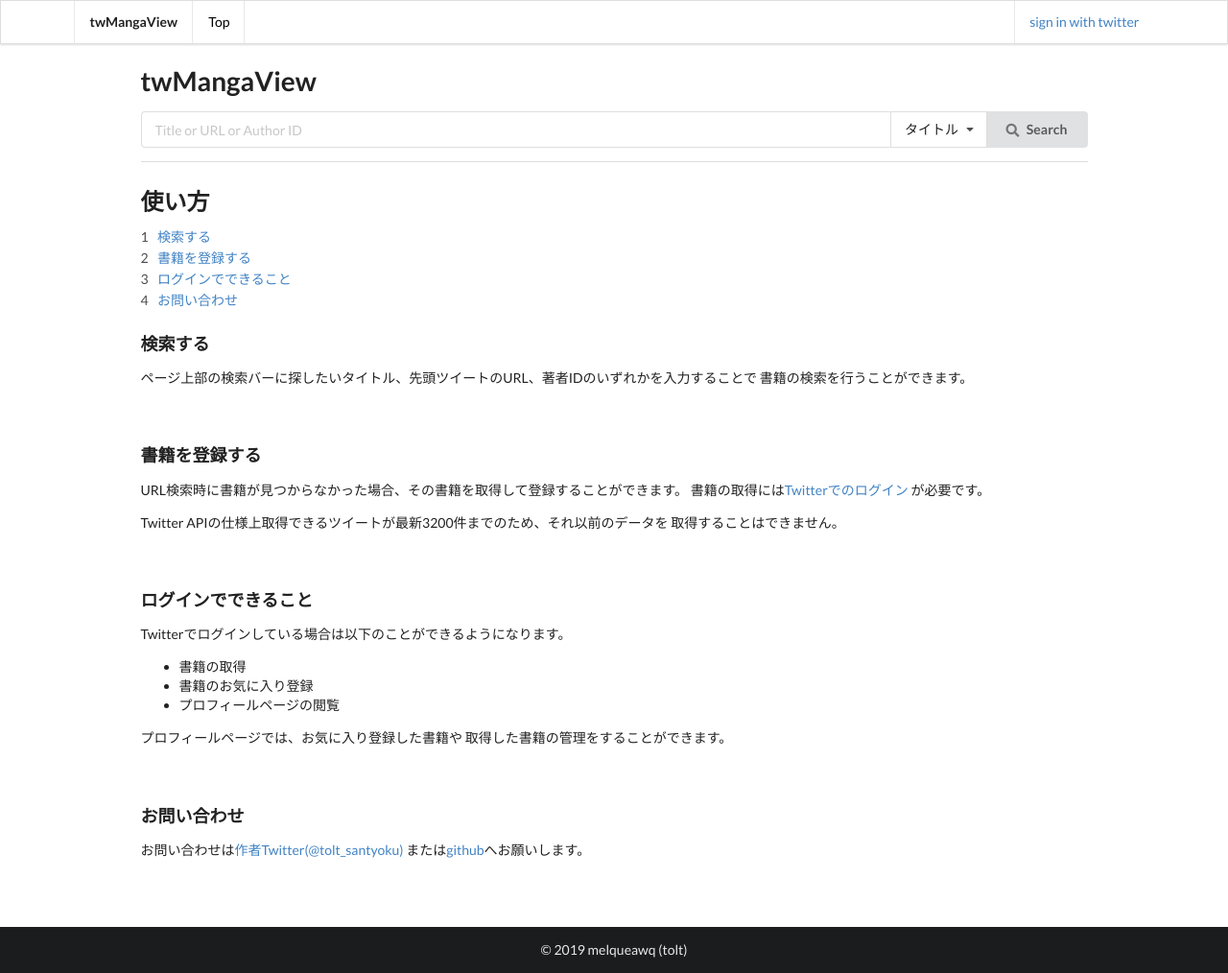
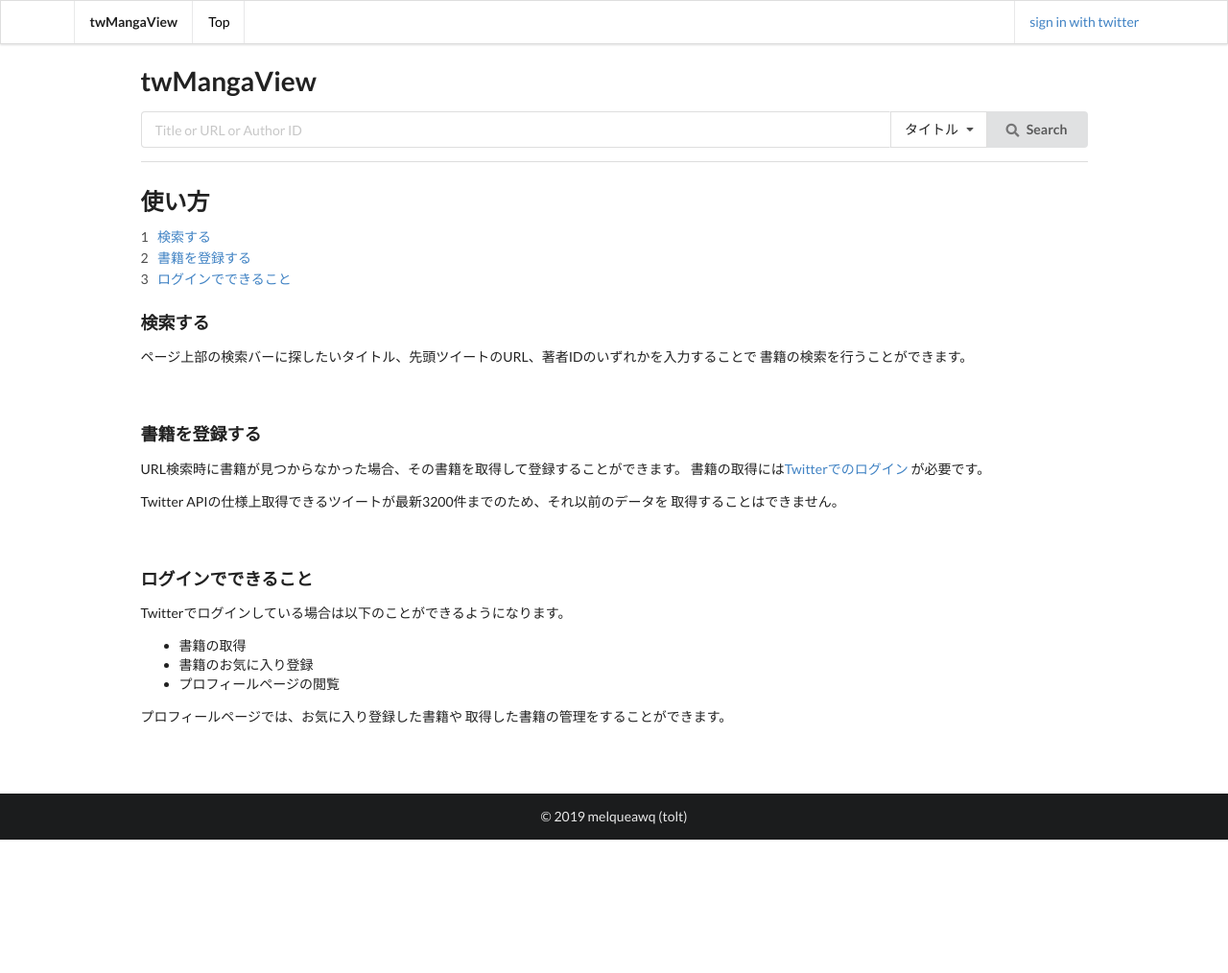
Before and after one commit to melqueawq/twMangaview, a Flask app: page / in a window 1280 px wide. Shown: the whole page at 96% size. After the commit the page ends 875 px from the top, so only its background shows below. Run offline with Flask 2, Linux system fonts and the light colour scheme; some libraries are stand-ins or nearby versions.

Commit message:
[change] 内容変更

```diff
--- a/templates/index.html
+++ b/templates/index.html
@@ -30,7 +30,6 @@
         <a href="#search" class="item">検索する</a>
         <a href="#get" class="item">書籍を登録する</a>
         <a href="#login" class="item">ログインでできること</a>
-        <a href="#contact" class="item">お問い合わせ</a>
     </div>
 
     <h3 id="search">検索する</h3>
@@ -55,10 +54,6 @@
     </ul>
     <p>プロフィールページでは、お気に入り登録した書籍や
         取得した書籍の管理をすることができます。</p>
-    <br>
-    <h3 id="contact">お問い合わせ</h3>
-    <p>お問い合わせは<a href="https://twitter.com/tolt_santyoku">作者Twitter(@tolt_santyoku)</a>
-        または<a href="https://github.com/melqueawq/twMangaview">github</a>へお願いします。</p>
 </div>
 
 {% endblock %}
```
Also changed, not shown: README.md.
